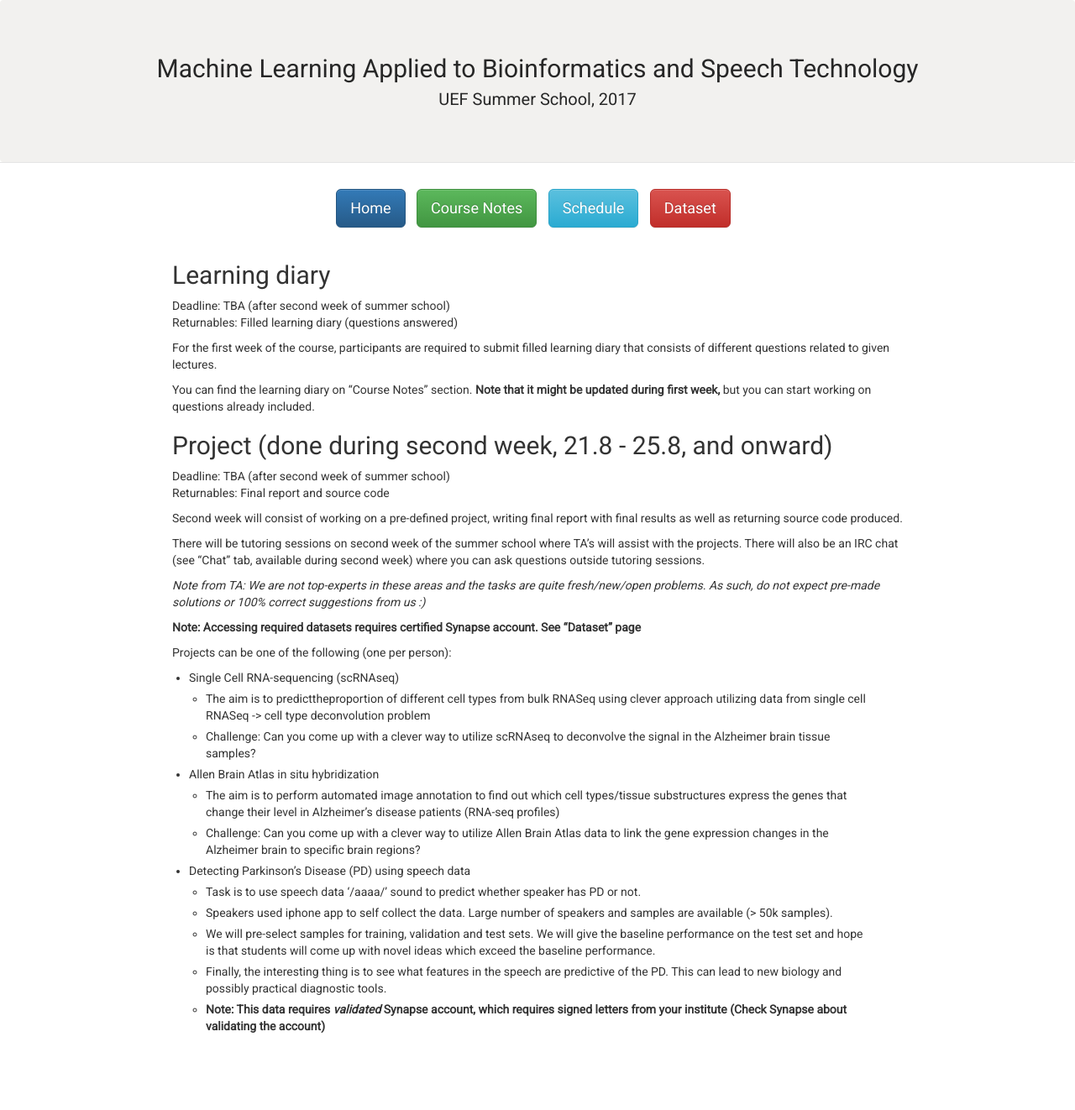
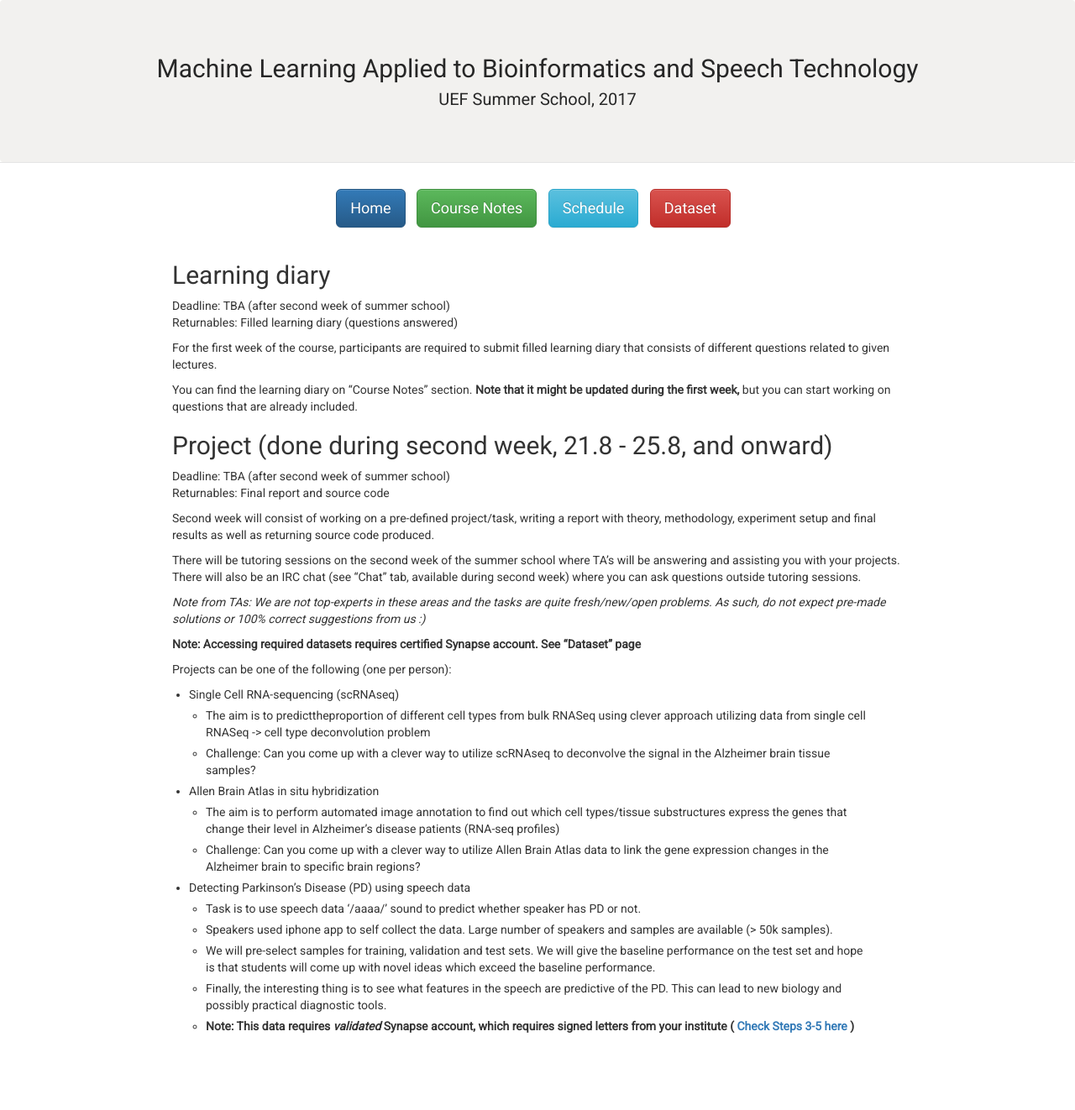
Before and after one commit to abrahamwoubie/Summer_School_RL, a Jekyll site: the page built from tasks.md, in a window 1280 px wide. Shown: the whole page at 84% size. Built offline with Jekyll 4.4.1, drawn with Linux system fonts in a browser that asks for light colours; nearby versions of some CDN libraries.

Commit message:
Tidying up

```diff
--- a/tasks.md
+++ b/tasks.md
@@ -13,20 +13,20 @@ For the first week of the course, participants are required to submit filled
 learning diary that consists of different questions related to given lectures.
 
 You can find the learning diary on "Course Notes" section. **Note that it might be
-updated during first week,** but you can start working on questions already included.
+updated during the first week,** but you can start working on questions that are already included.
 
 ## Project (done during second week, 21.8 - 25.8, and onward)
 Deadline: TBA (after second week of summer school) <br>
 Returnables: Final report and source code
 
-Second week will consist of working on a pre-defined project, writing
-final report with final results as well as returning source code produced.
+Second week will consist of working on a pre-defined project/task, writing a
+report with theory, methodology, experiment setup and final results as well as returning source code produced.
 
-There will be tutoring sessions on second week of the summer school where
-TA's will assist with the projects. There will also be an IRC chat (see "Chat" tab, available during second week)
-where you can ask questions outside tutoring sessions.
+There will be tutoring sessions on the second week of the summer school where
+TA's will be answering and assisting you with your projects. There will also be
+an IRC chat (see "Chat" tab, available during second week) where you can ask questions outside tutoring sessions.
 
-*Note from TA: We are not top-experts in these areas and the tasks are quite fresh/new/open problems. As such, do not expect pre-made solutions or 100% correct suggestions from us :)*
+*Note from TAs: We are not top-experts in these areas and the tasks are quite fresh/new/open problems. As such, do not expect pre-made solutions or 100% correct suggestions from us :)*
 
 **Note: Accessing required datasets requires certified Synapse account. See "Dataset" page**
 
@@ -43,4 +43,4 @@ Projects can be one of the following (one per person):
     - Speakers used iphone app to self collect the data. Large number of speakers and samples are available (> 50k samples).
     - We will pre-select samples for training, validation and test sets. We will give the baseline performance on the test set and hope is that students will come up with novel ideas which exceed the baseline performance.
     - Finally, the interesting thing is to see what features in the speech are predictive of the PD. This can lead to new biology and possibly practical diagnostic tools.
-    - **Note: This data requires *validated* Synapse account, which requires signed letters from your institute (Check Synapse about validating the account)**
+    - **Note: This data requires *validated* Synapse account, which requires signed letters from your institute ( [Check Steps 3-5  here](https://www.synapse.org/#!Synapse:syn4993293/wiki/247860) )**
```
